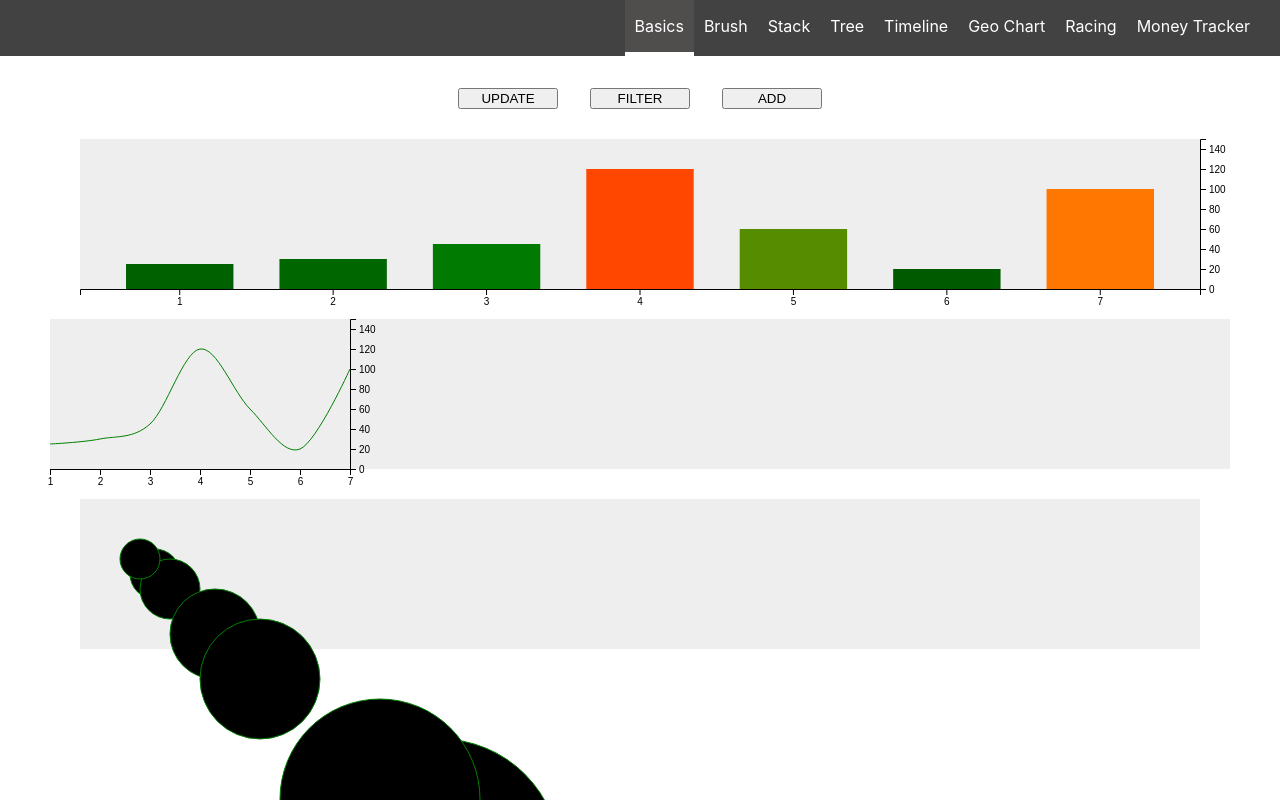
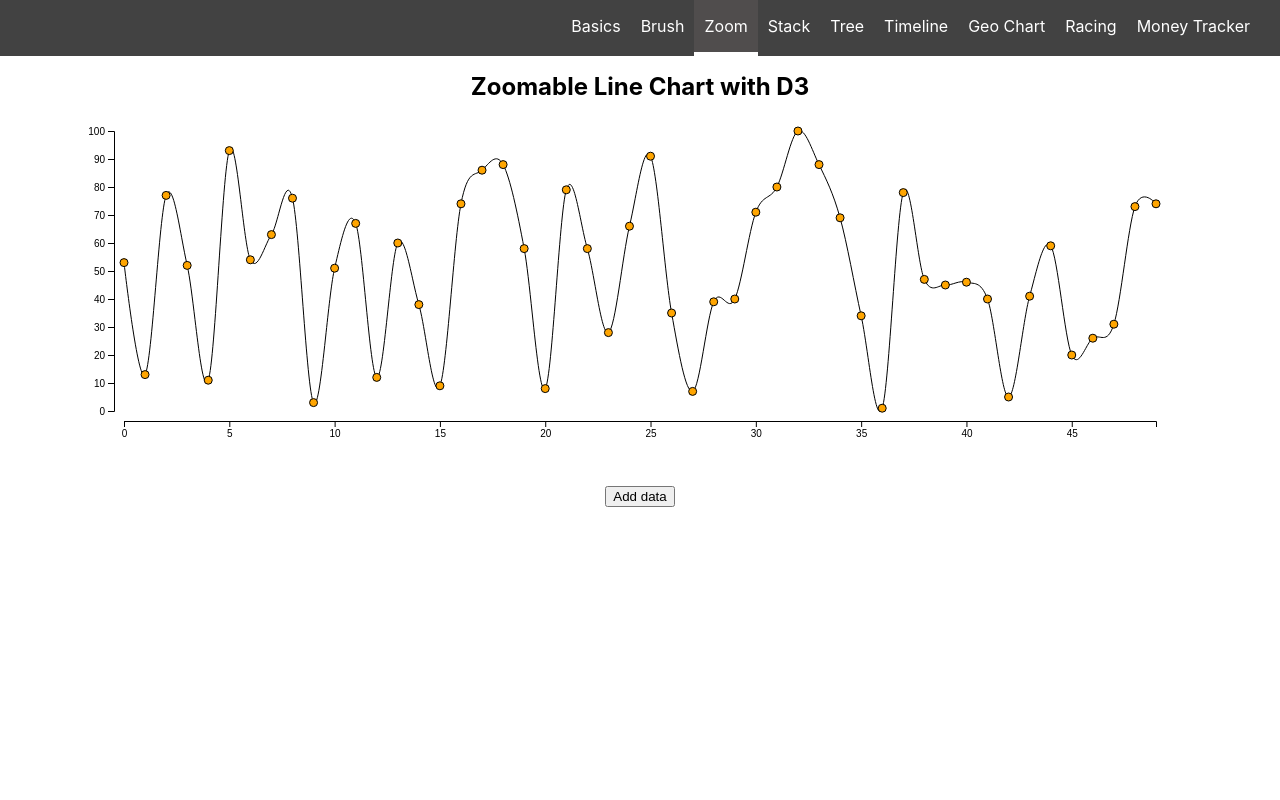
Before and after one commit to rusomarques/d3-react-playing, a React (Create React App) app: page /zoom in a window 1280 px wide. Before the commit this address led to /basics. Built offline with nearby package versions, Linux system fonts and the light colour scheme.

Commit message:
:sparkles: Zoomable Chart

```diff
--- a/src/App.js
+++ b/src/App.js
@@ -11,12 +11,14 @@ import Layout from './Layout/Layout';
 import Geo from './Geo/Geo';
 import Brush from './Brush/Brush';
 import Stack from './StackBar/Stack';
+import Zoom from './Zoom/Zoom';
 
 function App() {
   const routes = (
     <Switch>
       <Route path="/basics" exact component={Basics} />
       <Route path="/brush" exact component={Brush} />
+      <Route path="/zoom" exact component={Zoom} />
       <Route path="/stack" exact component={Stack} />
       <Route path="/geo" exact component={Geo} />
       <Route path="/racing" component={Racing} />
--- a/src/Layout/NavBar/NavigationItems/NavigationItems.js
+++ b/src/Layout/NavBar/NavigationItems/NavigationItems.js
@@ -7,6 +7,7 @@ const NavigationItems = () => (
   <ul className={classes.NavigationItems}>
     <NavigationItem link="/basics">Basics</NavigationItem>
     <NavigationItem link="/brush">Brush</NavigationItem>
+    <NavigationItem link="/zoom">Zoom</NavigationItem>
     <NavigationItem link="/stack">Stack</NavigationItem>
     <NavigationItem link="/tree">Tree</NavigationItem>
     <NavigationItem link="/timeline">Timeline</NavigationItem>
--- /dev/null
+++ b/src/Zoom/Zoom.css
@@ -0,0 +1,7 @@
+.zoom-svg-wrapper {
+  margin: 0 4rem 4rem;
+}
+
+.zoom-svg {
+  height: 300px;
+}
--- /dev/null
+++ b/src/Zoom/Zoom.js
@@ -0,0 +1,24 @@
+import React, { useState } from 'react';
+
+import ZoomableLineChart from './ZoomableLineChart';
+import './Zoom.css';
+
+const Zoom = () => {
+  const [data, setData] = useState(
+    Array.from({ length: 50 }, () => Math.round(Math.random() * 100))
+  );
+
+  return (
+    <>
+      <h2>Zoomable Line Chart with D3 </h2>
+      <ZoomableLineChart data={data} />
+      <button
+        onClick={() => setData([...data, Math.round(Math.random() * 100)])}
+      >
+        Add data
+      </button>
+    </>
+  );
+};
+
+export default Zoom;
--- /dev/null
+++ b/src/Zoom/ZoomableLineChart.js
@@ -0,0 +1,110 @@
+import React, { useRef, useEffect, useState } from 'react';
+import {
+  select,
+  scaleLinear,
+  line,
+  max,
+  curveCardinal,
+  axisBottom,
+  axisLeft,
+  zoom,
+  zoomTransform
+} from 'd3';
+
+import useResizeObserver from '../hooks/useResizeObserver';
+
+const ZoomableLineChart = ({ data, id = 'myZoomableLineChart' }) => {
+  const svgRef = useRef();
+  const wrapperRef = useRef();
+  const dimensions = useResizeObserver(wrapperRef);
+  const [currentZoomState, setCurrentZoomState] = useState();
+
+  useEffect(() => {
+    const svg = select(svgRef.current);
+    const svgContent = svg.select('.content');
+    const { width, height } =
+      dimensions || wrapperRef.current.getBoundingClientRect();
+
+    // scales + line generator
+    const xScale = scaleLinear()
+      .domain([0, data.length - 1])
+      .range([10, width - 10]);
+
+    if (currentZoomState) {
+      const newXscale = currentZoomState.rescaleX(xScale);
+      xScale.domain(newXscale.domain());
+    }
+
+    const yScale = scaleLinear()
+      .domain([0, max(data)])
+      .range([height - 10, 10]);
+
+    const lineGenerator = line()
+      .x((d, index) => xScale(index))
+      .y(d => yScale(d))
+      .curve(curveCardinal);
+
+    // render the line
+    svgContent
+      .selectAll('.myLine')
+      .data([data])
+      .join('path')
+      .attr('class', 'myLine')
+      .attr('stroke', 'black')
+      .attr('fill', 'none')
+      .attr('d', lineGenerator);
+
+    svgContent
+      .selectAll('.myDot')
+      .data(data)
+      .join('circle')
+      .attr('class', 'myDot')
+      .attr('stroke', 'black')
+      .attr('r', 4)
+      .attr('fill', 'orange')
+      .attr('cx', (value, index) => xScale(index))
+      .attr('cy', yScale);
+
+    // axes
+    const xAxis = axisBottom(xScale);
+    svg
+      .select('.x-axis')
+      .attr('transform', `translate(0, ${height})`)
+      .call(xAxis);
+
+    const yAxis = axisLeft(yScale);
+    svg.select('.y-axis').call(yAxis);
+
+    const zoomBehaviour = zoom()
+      .scaleExtent([0.5, 5])
+      .translateExtent([
+        [0, 0],
+        [width, height]
+      ])
+      .on('zoom', () => {
+        const zoomState = zoomTransform(svg.node());
+        setCurrentZoomState(zoomState);
+      });
+
+    svg.call(zoomBehaviour);
+  }, [data, dimensions, currentZoomState]);
+
+  return (
+    <>
+      <div ref={wrapperRef} className="zoom-svg-wrapper">
+        <svg ref={svgRef} className="zoom-svg">
+          <defs>
+            <clipPath id={id}>
+              <rect x="0" y="0" width="100%" height="100%" />
+            </clipPath>
+          </defs>
+          <g className="content" clipPath={`url(#${id})`}></g>
+          <g className="x-axis" />
+          <g className="y-axis" />
+        </svg>
+      </div>
+    </>
+  );
+};
+
+export default ZoomableLineChart;
```
